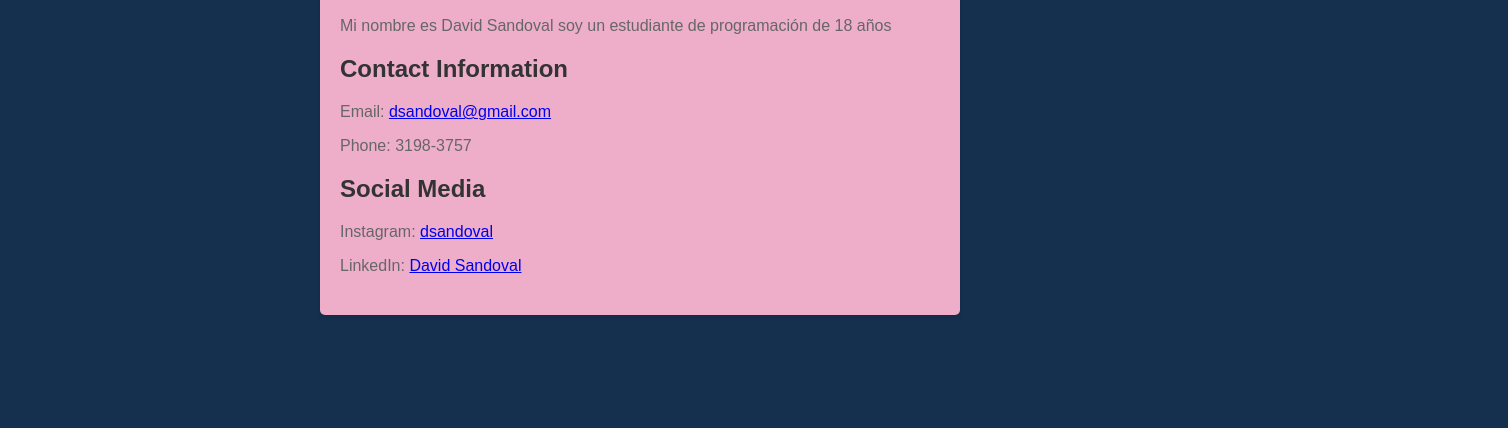
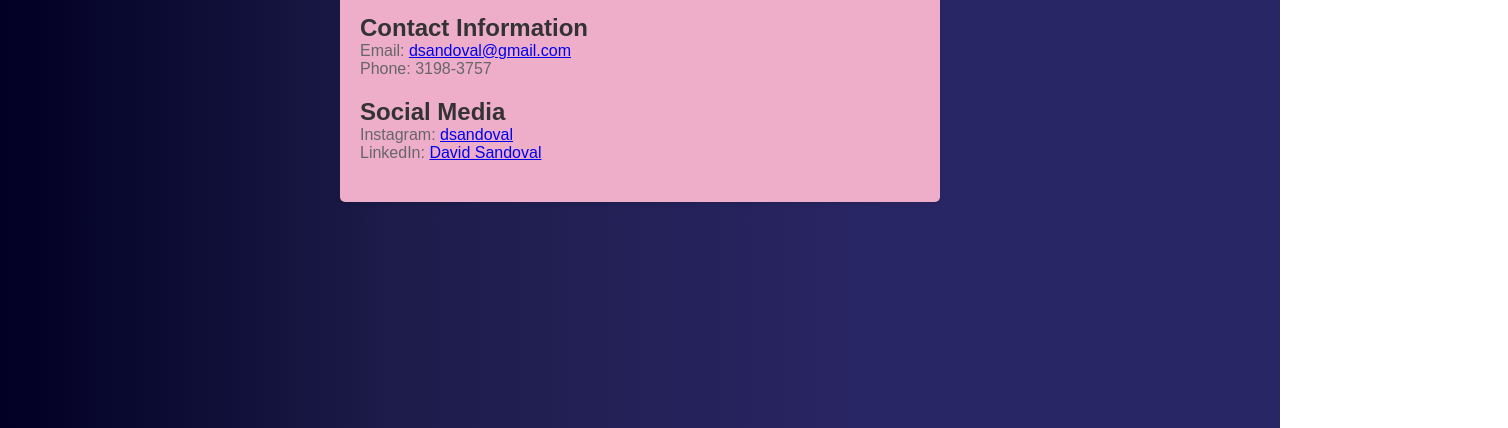
Before and after one commit to jsandoval-2022231/Kinal-Calendar, a plain HTML site: page src/page/profile.html in a window 1280 px wide. Shown: the part 372-800 px from the top of the page, 1508 px wide, since content can reach past the window. Drawn offline with Linux system fonts and the light colour scheme.

```diff
--- a/src/css/styleProfile.css
+++ b/src/css/styleProfile.css
@@ -1,6 +1,12 @@
+*{
+    margin: 0;
+    padding: 0;
+    box-sizing: border-box;
+}
+
 body {
     font-family: Arial, sans-serif;
-    background-color: #152f4e;
+    background: linear-gradient(90deg, rgba(2,0,36,1) 1%, rgba(29,28,74,1) 31%, rgba(41,38,101,1) 69%);
     margin: 0;
     padding: 20px;
   }
```
